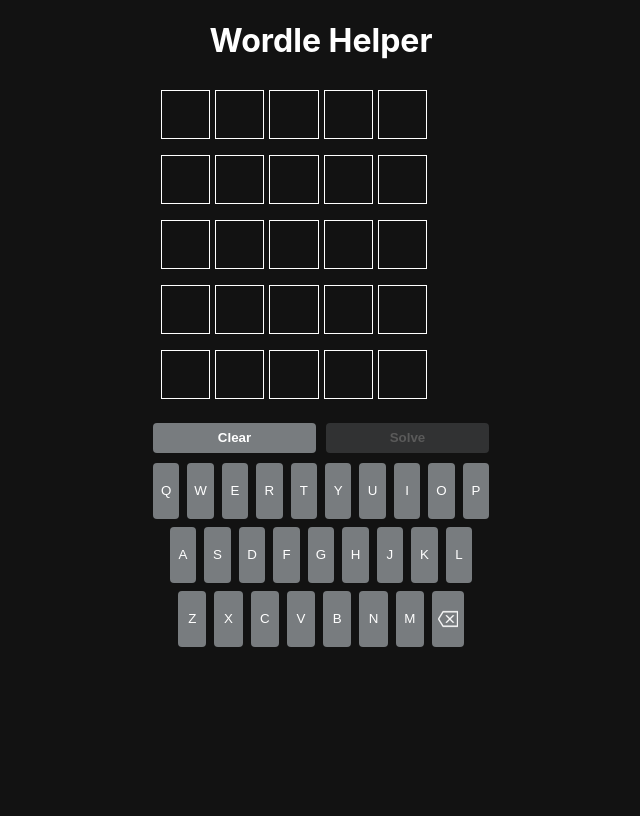
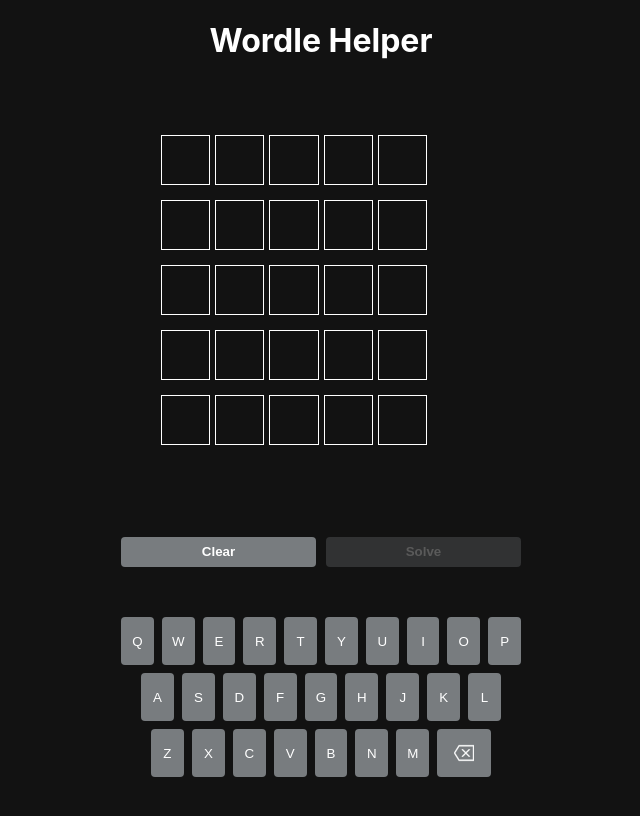
Before and after one commit to jbanghw/wordle-react, a React (Create React App) app: page / in a window 1280 px wide. Shown: the top 816 px of the page, without its empty margins (319-959 px from the left). Built offline with nearby package versions, Linux system fonts and the light colour scheme.

Commit message:
finish bottom half of the page

```diff
--- a/src/App.tsx
+++ b/src/App.tsx
@@ -3,11 +3,12 @@
 import { solve } from './solver';
 import WordleGrid from './components/WordleGrid';
 import Keyboard from './components/Keyboard';
+import Solution from './components/Solution';
 
 function App() {
   const [guesses, setGuesses] = useState<string[]>([]);
   const [colors, setColors] = useState<string[]>([]);
-  const [solution, setSolution] = useState<string[]>([]);
+  const [solution, setSolution] = useState<string[]|string>('');
 
   async function handleSolve() {
     await solve(guesses, colors)
@@ -16,7 +17,7 @@
     })
     .then(json => {
       if (json.length < 1) {
-        setSolution(['No Solution']);
+        setSolution([]);
       } else {
         setSolution(json);
       }
@@ -25,7 +26,7 @@
 
   return (
     <div className="mainApp">
-      <div>
+      <div className='topHalf'>
         <h1 style={{color: 'white'}}>Wordle Helper</h1>
         <WordleGrid
           guesses={guesses}
@@ -47,7 +48,7 @@
           }} onClick={async () => {
             setGuesses([]);
             setColors([]);
-            setSolution([]);
+            setSolution('');
           }}>
             Clear
           </button>
@@ -87,11 +88,14 @@
           setSolution={setSolution}
         />
       </div>
-      <div>
-        <h1 style={{ color: 'white' }}>
-          {solution.join('\n')}
-        </h1>
-      </div>
+      {
+        typeof(solution) === 'string' ?
+          <></>
+        :
+          <div className='bottomHalf'>
+            <Solution solution={solution} />
+          </div>
+      }
     </div>
   )
 }
--- a/src/components/Keyboard/index.js
+++ b/src/components/Keyboard/index.js
@@ -28,7 +28,7 @@
           }
           setGuesses(updatedGuesses);
           setColors(updatedColors);
-          setSolution([]);
+          setSolution('');
         }
       } else if (/^[A-Za-z]$/.test(letter)) {
         if (count < 25) {
@@ -44,7 +44,7 @@
           }
           setGuesses(updatedGuesses);
           setColors(updatedColors);
-          setSolution([]);
+          setSolution('');
         }
       }
     }
@@ -64,8 +64,7 @@
             <Key key={letter} letter={letter} />
           ))}
         </div>
-      ))
-      }
+      ))}
     </div>
   )
 }
--- a/src/components/RemoveRow/index.js
+++ b/src/components/RemoveRow/index.js
@@ -8,7 +8,7 @@
     updatedColors.splice(row, 1);
     setGuesses(updatedGuesses);
     setColors(updatedColors);
-    setSolution([]);
+    setSolution('');
   };
 
   if (row < guesses.length) {
--- /dev/null
+++ b/src/components/Solution/index.js
@@ -0,0 +1,16 @@
+export default function Solution({ solution }) {
+  if (solution.length > 0) {
+    return (
+      <>
+        <h2>Solutions</h2>
+        <div className="solution">
+          {solution.map((soln, _) => (
+            <h3 key={soln}>{soln}</h3>
+          ))}
+        </div>
+      </>
+    )
+  } else {
+    return <h2>No Solutions!</h2>
+  }
+}
--- a/src/components/WordleBox/index.js
+++ b/src/components/WordleBox/index.js
@@ -29,7 +29,7 @@
       updatedColors[row] = colors[row].substring(0, col) + 'y' + colors[row].substring(col + 1);
     }
     setColors(updatedColors);
-    setSolution([]);
+    setSolution('');
   }
 
   if (guessIdx < count) {
--- a/src/components/WordleGrid/index.js
+++ b/src/components/WordleGrid/index.js
@@ -27,7 +27,7 @@
         }
         setGuesses(updatedGuesses);
         setColors(updatedColors);
-        setSolution([]);
+        setSolution('');
       }
     } else if (/^[A-Za-z]$/.test(key)) {
       if (count < 25) {
@@ -43,7 +43,7 @@
         }
         setGuesses(updatedGuesses);
         setColors(updatedColors);
-        setSolution([]);
+        setSolution('');
       }
     }
   }
--- a/src/index.css
+++ b/src/index.css
@@ -10,6 +10,7 @@
   -webkit-font-smoothing: antialiased;
   -moz-osx-font-smoothing: grayscale;
   background-color: #121212;
+  width: 100dvw;
 }
 
 code {
@@ -18,7 +19,7 @@
 }
 
 .mainApp {
-  height: 200dvh;
+  width: 100%;
   display: flex;
   flex-direction: column;
   justify-content: space-between;
@@ -26,13 +27,13 @@
   text-align: center;
 }
 
-.mainApp > div {
-  max-width: 100dvw;
-  max-height: 100dvh;
-  display: flex;
-  flex-direction: column;
-  justify-content: space-between;
-  align-items: center;
+.topHalf {
+  width: 100%;
+  height: 100dvh;
+  display: grid;
+  grid-template-columns: 1fr;
+  justify-items: center;
+  justify-content: flex-end;
   text-align: center;
 }
 
@@ -87,7 +88,7 @@
 }
 
 .buttons {
-  width: 100%;
+  width: 90%;
   max-width: 400px;
   gap: 10px;
   display: grid;
@@ -100,28 +101,34 @@
 
 .keyboard {
   display: flex;
-  width: 100%;
+  width: 90%;
+  max-width: 400px;
   flex-direction: column;
   justify-content: center;
   align-items: center;
   gap: 0.5rem;
-  padding-top: 5px;
 }
 
 .keyRowFirst {
   display: flex;
+  justify-content: center;
+  align-items: center;
   width: 100%;
   gap: 0.5rem;
 }
 
 .keyRowSecond {
   display: flex;
+  justify-content: center;
+  align-items: center;
   width: 90%;
   gap: 0.5rem;
 }
 
 .keyRowThird {
   display: flex;
+  justify-content: center;
+  align-items: center;
   width: 85%;
   gap: 0.5rem;
 }
@@ -130,8 +137,8 @@
   background-color: #787c7f;
   color: #fff;
   display: flex;
-  height: 3.5rem;
-  width: 100%;
+  height: 3rem;
+  width: 0;
   flex: 1 1;
   justify-content: center;
   align-items: center;
@@ -143,11 +150,31 @@
   background-color: #787c7f;
   color: #fff;
   display: flex;
-  height: 3.5rem;
-  width: 100%;
-  flex: 1.2 1;
+  height: 3rem;
+  width: 0;
+  flex: 2 1;
   justify-content: center;
   align-items: center;
   border-radius: 4px;
   border: none;
 }
+
+.bottomHalf {
+  /* height: 100dvh; */
+  color: #fff;
+  display: flex;
+  flex-direction: column;
+  justify-content: center;
+  align-items: center;
+  gap: 10px;
+}
+
+.solution {
+  width: 70%;
+  color: #fff;
+  display: grid;
+  grid-template-columns: repeat(4, 1fr);
+  grid-auto-columns: minmax(0, auto);
+  justify-content: center;
+  justify-items: flex-start;
+}
```
